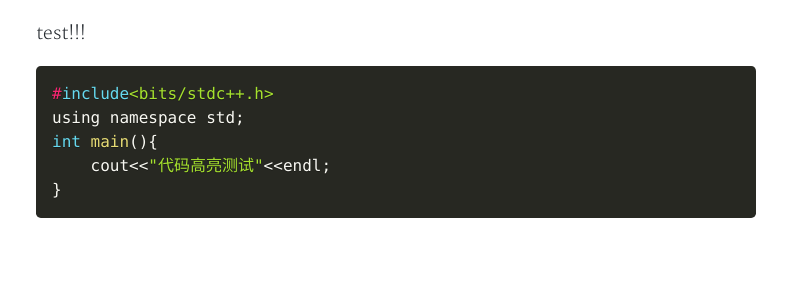
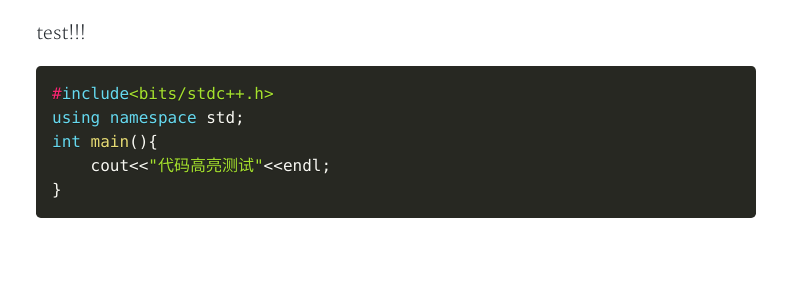
Before and after one commit to zlxxlz1026/zlxxlz1026.github.io, a Jekyll site: the page built from _posts/2020-3-13-Test-1.md, in a window 1280 px wide and 900 px high, scrolled down 367 px. Shown: the part 152-436 px from the top of the window, without its empty margins (244-1031 px from the left). Built offline with Jekyll 4.4.1, drawn with Linux system fonts in a browser that asks for light colours; nearby versions of some CDN libraries; a style sheet for code colours, icons or effects is not loaded.

Commit message:
Update 2020-3-13-Test-1.md

````diff
--- a/_posts/2020-3-13-Test-1.md
+++ b/_posts/2020-3-13-Test-1.md
@@ -10,7 +10,7 @@ tags: mathjax
 
 test!!!
 
-```c++
+```cpp
 #include<bits/stdc++.h>
 using namespace std;
 int main(){
````
